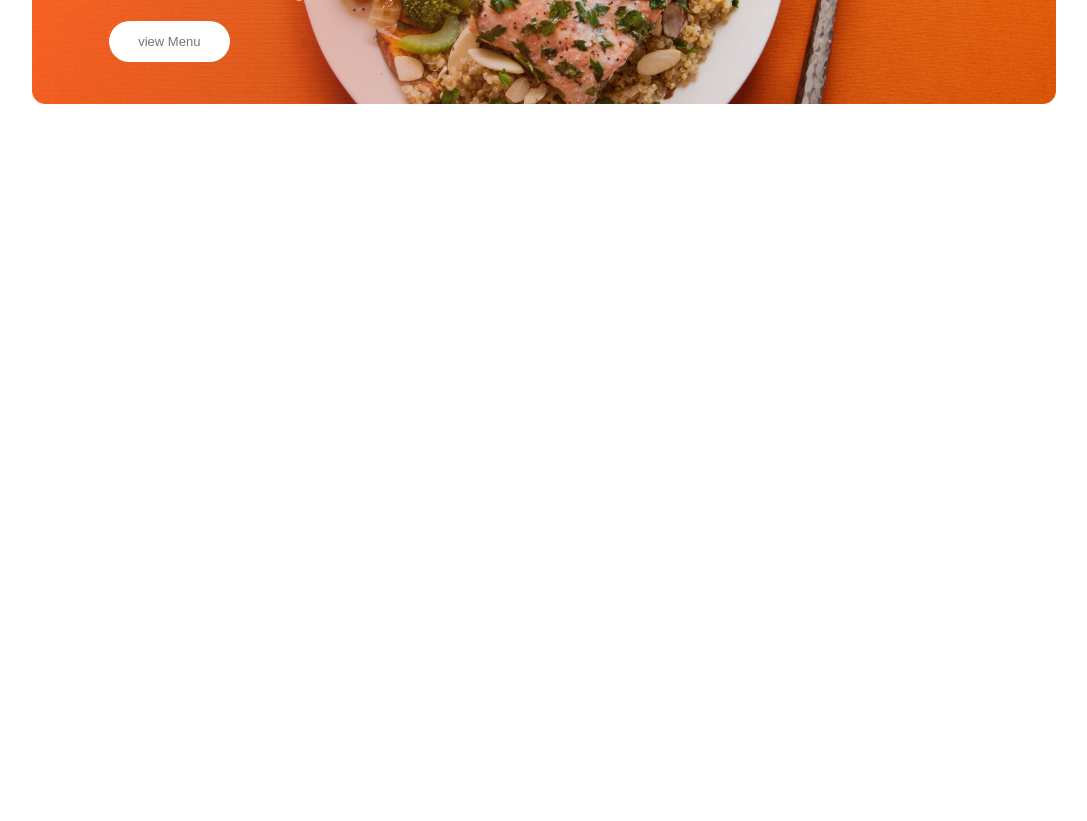
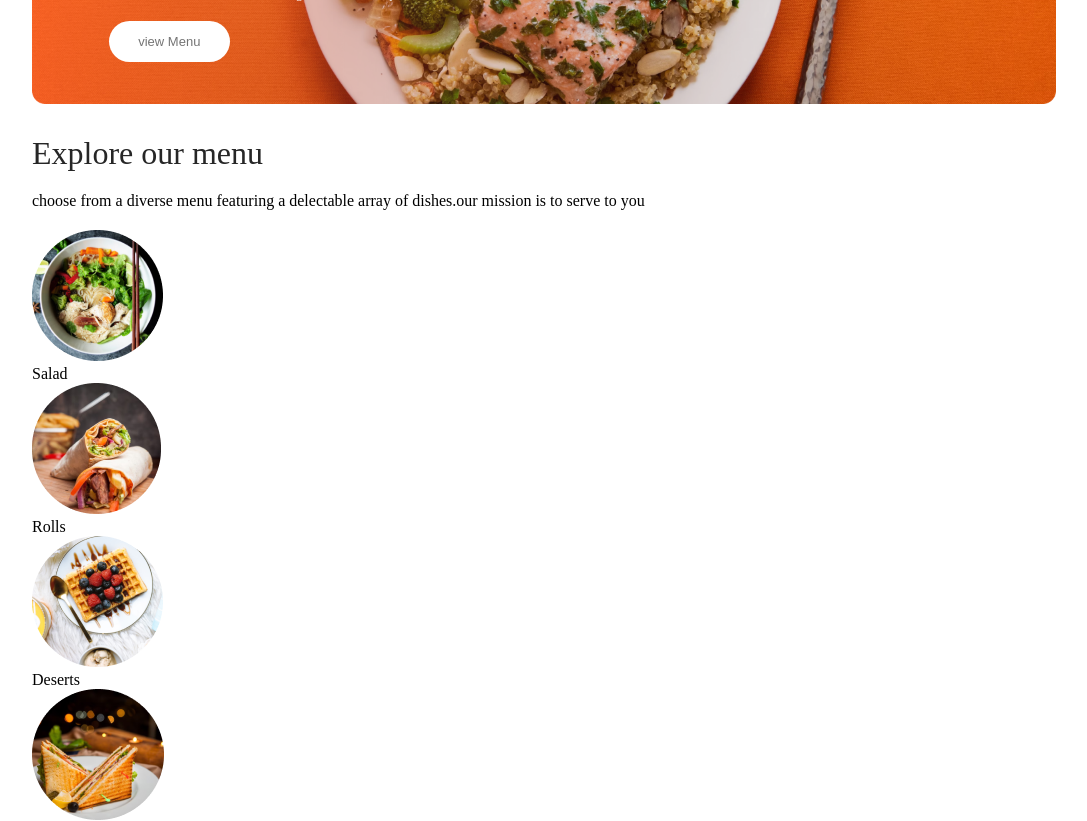
Before and after one commit to umesh2059/food-delivery, a React (Vite) app: page / in a window 1280 px wide. Shown: the part 420-1241 px from the top of the page, without its empty margins (96-1183 px from the left). Before the commit the page ends 820 px from the top, so only its background shows below. Built offline with nearby package versions, Linux system fonts and the light colour scheme.

Commit message:
adding a hero section

```diff
--- /dev/null
+++ b/src/components/ExploreMenu/ExploreMenu.css
@@ -0,0 +1,17 @@
+.explore-menu{
+    display: flex;
+    flex-direction: column;
+    gap:20px;
+
+}
+
+.explore-menu h1{
+    color: #262626;
+    font-weight: 500;
+
+}
+.explore-menu-text{
+    max-width: 60%;
+
+
+}
--- /dev/null
+++ b/src/components/ExploreMenu/ExploreMenu.jsx
@@ -0,0 +1,26 @@
+import React from 'react'
+import './ExploreMenu.css'
+
+import { menu_list } from '../../assets/assets'
+const ExploreMenu = () => {
+  return (
+    <div className='explore-menu' id='explore-menu'>
+       <h1>Explore our menu</h1>
+       <p className='explore-menu-text'>choose from a diverse menu featuring a delectable array of dishes.our mission is to serve to you </p>
+     <div className='explore-menu-list'>
+        {menu_list.map((item,index)=>{
+            return (
+                <div  key={index}className='explore-menu-list-item'>
+                    <img src ={item.menu_image} alt=""/>
+                    <p>{item.menu_name}</p>
+
+
+                </div>
+            )
+        })}
+     </div>
+    </div>
+  )
+}
+
+export default ExploreMenu
--- a/src/pages/Home/Home.jsx
+++ b/src/pages/Home/Home.jsx
@@ -1,12 +1,14 @@
 import React from 'react'
 import './Home.css';
 import Header from '../../components/header/header';
+import ExploreMenu from '../../components/ExploreMenu/ExploreMenu';
 
 
 const Home = () => {
   return (
     <div>
       <Header/>
+      <ExploreMenu/>
     </div>
   )
 }
```
